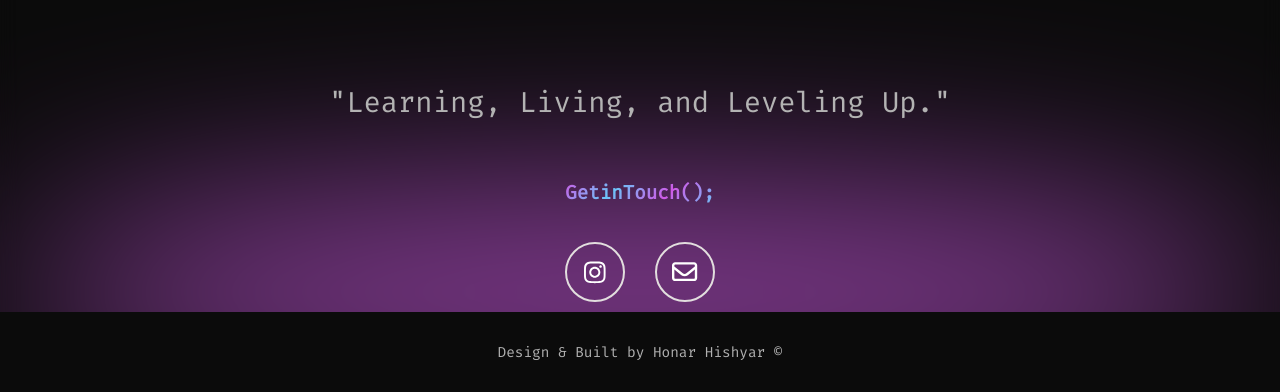
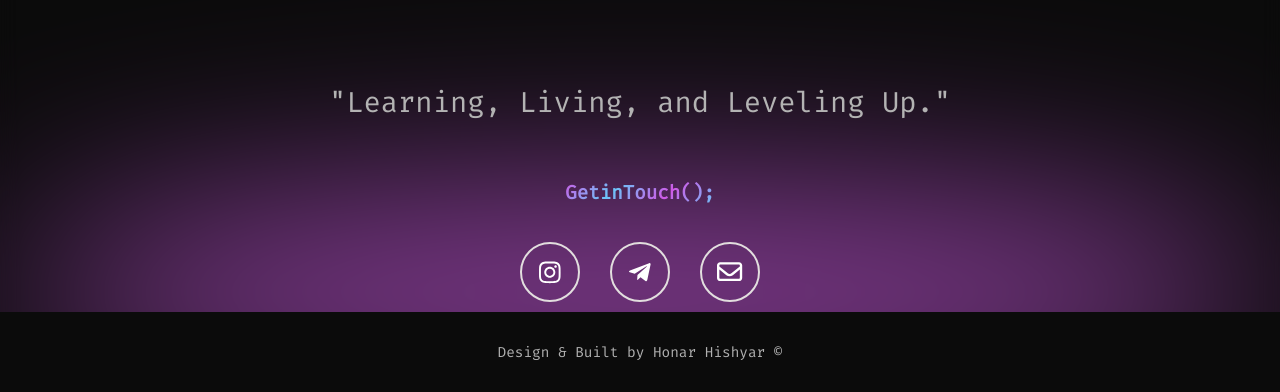
Before and after one commit to honarpro/honarpro.github.io, a plain HTML site: page index.html in a window 1280 px wide. Shown: the part 7433-7825 px from the top of the page. Drawn offline with nearby package versions, Linux system fonts and the light colour scheme; some icons are missing; a web font is replaced by a local one.

Commit message:
Update index.html

```diff
--- a/index.html
+++ b/index.html
@@ -636,6 +636,11 @@
                                     d="M224.1 141c-63.6 0-114.9 51.3-114.9 114.9s51.3 114.9 114.9 114.9S339 319.5 339 255.9 287.7 141 224.1 141zm0 189.6c-41.1 0-74.7-33.5-74.7-74.7s33.5-74.7 74.7-74.7 74.7 33.5 74.7 74.7-33.6 74.7-74.7 74.7zm146.4-194.3c0 14.9-12 26.8-26.8 26.8-14.9 0-26.8-12-26.8-26.8s12-26.8 26.8-26.8 26.8 12 26.8 26.8zm76.1 27.2c-1.7-35.9-9.9-67.7-36.2-93.9-26.2-26.2-58-34.4-93.9-36.2-37-2.1-147.9-2.1-184.9 0-35.8 1.7-67.6 9.9-93.9 36.1s-34.4 58-36.2 93.9c-2.1 37-2.1 147.9 0 184.9 1.7 35.9 9.9 67.7 36.2 93.9s58 34.4 93.9 36.2c37 2.1 147.9 2.1 184.9 0 35.9-1.7 67.7-9.9 93.9-36.2 26.2-26.2 34.4-58 36.2-93.9 2.1-37 2.1-147.8 0-184.8zM398.8 388c-7.8 19.6-22.9 34.7-42.6 42.6-29.5 11.7-99.5 9-132.1 9s-102.7 2.6-132.1-9c-19.6-7.8-34.7-22.9-42.6-42.6-11.7-29.5-9-99.5-9-132.1s-2.6-102.7 9-132.1c7.8-19.6 22.9-34.7 42.6-42.6 29.5-11.7 99.5-9 132.1-9s102.7-2.6 132.1 9c19.6 7.8 34.7 22.9 42.6 42.6 11.7 29.5 9 99.5 9 132.1s2.7 102.7-9 132.1z" />
                             </svg></a>
 
+                        <a href="https://t.me/ArtCodeProgrmmer" target="_blank" aria-label="My Telegram">
+                          <svg class="SocialHandle" viewBox="0 0 448 512">
+                            <path d="M446.7 98.6l-67.6 318.8c-5.1 22.5-18.4 28.1-37.3 17.5l-103-75.9-49.7 47.8c-5.5 5.5-10.1 10.1-20.7 10.1l7.4-104.9 190.9-172.5c8.3-7.4-1.8-11.5-12.9-4.1L117.8 284 16.2 252.2c-22.1-6.9-22.5-22.1 4.6-32.7L418.2 66.4c18.4-6.9 34.5 4.1 28.5 32.2z"/>
+                          </svg>
+                        </a>
 
 
                             <a href="mailto:honardeveloper@gmail.com" target="_blank" aria-label="My G mail"><svg
```
